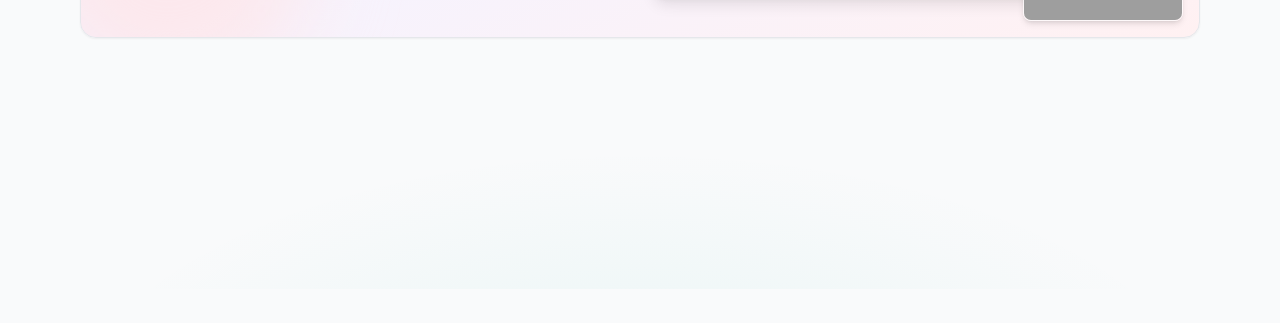
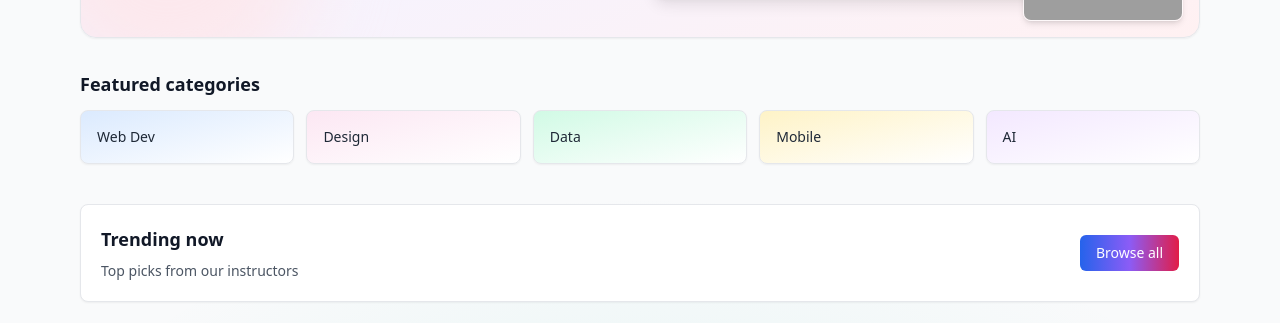
Before and after one commit to janithsuraweera/Mini-Learning-Management-System, a React (Vite) app in the folder frontend/: page / in a window 1280 px wide. Shown: the part 511-834 px from the top of the page. Before the commit the page ends 800 px from the top, so only its background shows below. Built offline with nearby package versions, Linux system fonts and the light colour scheme; grey boxes are pictures that could not be loaded.

Commit message:
Add Featured Categories and Trending Courses sections to HomePage. Introduced a grid layout for categories and a callout for trending courses with navigation to the courses page, enhancing user engagement and content visibility.

```diff
--- a/frontend/src/pages/HomePage.jsx
+++ b/frontend/src/pages/HomePage.jsx
@@ -41,6 +41,35 @@
         <div className="pointer-events-none absolute -right-14 -top-14 h-72 w-72 rotate-12 rounded-full bg-primary-100/70 blur-2xl" />
         <div className="pointer-events-none absolute -left-14 -bottom-14 h-72 w-72 -rotate-12 rounded-full bg-secondary-100/70 blur-2xl" />
       </section>
+
+      {/* Featured Categories */}
+      <section className="mt-8">
+        <h2 className="mb-3 text-lg font-semibold">Featured categories</h2>
+        <div className="grid gap-3 sm:grid-cols-3 lg:grid-cols-5">
+          {[
+            { name: 'Web Dev', color: 'from-primary-100 to-white' },
+            { name: 'Design', color: 'from-pink-100 to-white' },
+            { name: 'Data', color: 'from-emerald-100 to-white' },
+            { name: 'Mobile', color: 'from-amber-100 to-white' },
+            { name: 'AI', color: 'from-purple-100 to-white' }
+          ].map((c) => (
+            <div key={c.name} className={`rounded-lg border border-gray-200 bg-gradient-to-br ${c.color} p-4 text-sm font-medium text-gray-800 shadow-sm`}>{c.name}</div>
+          ))}
+        </div>
+      </section>
+
+      {/* Trending Courses callout */}
+      <section className="mt-10">
+        <div className="card p-5">
+          <div className="flex items-center justify-between">
+            <div>
+              <div className="card-header">Trending now</div>
+              <div className="muted">Top picks from our instructors</div>
+            </div>
+            <Button variant="gradient" onClick={() => navigate('/courses')}>Browse all</Button>
+          </div>
+        </div>
+      </section>
     </div>
   );
 }
```
